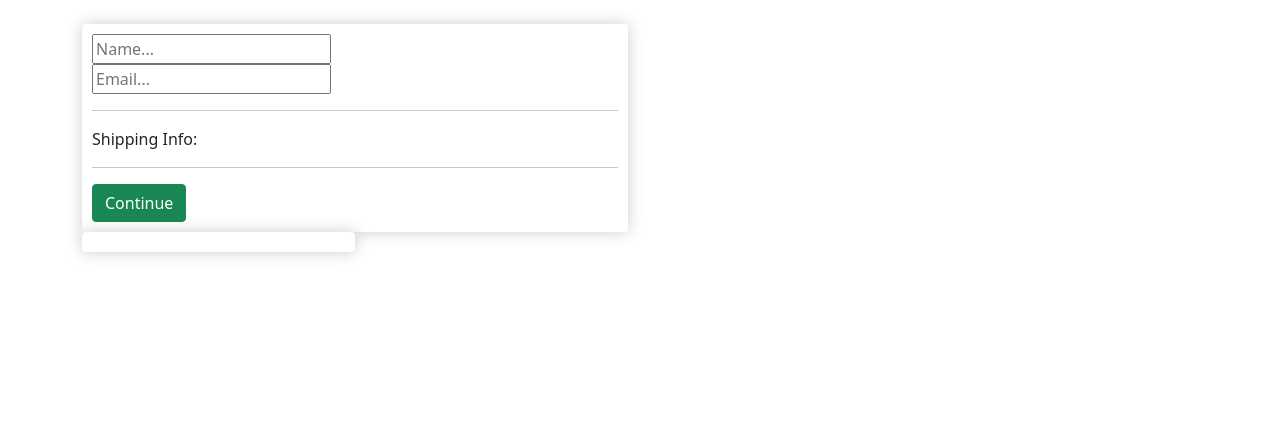
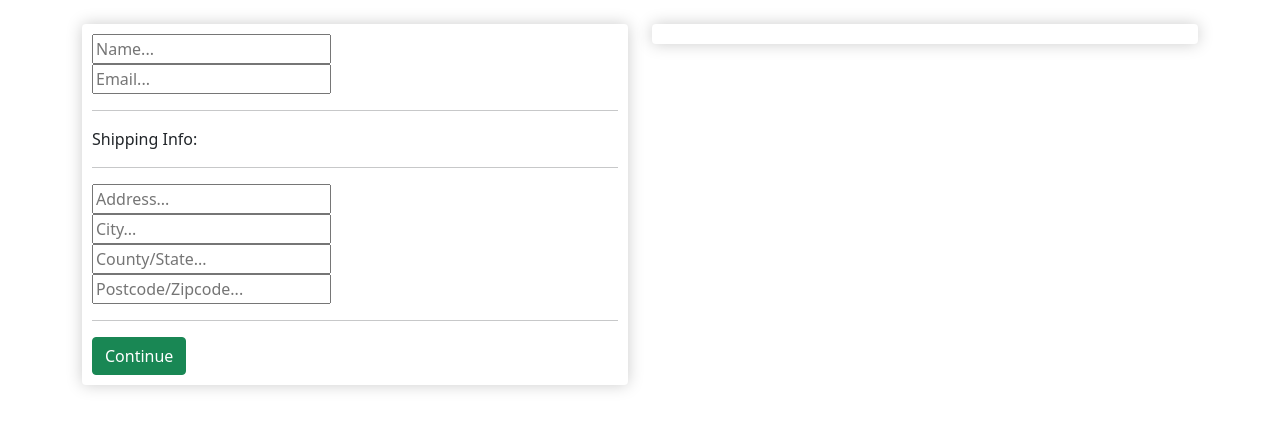
Before and after one commit to JPT96/MS4_ecomproj, a Django app: page /checkout/ in a window 1280 px wide. Shown: the part 84-513 px from the top of the page. Run offline with Django 3.2, Linux system fonts and the light colour scheme.

Commit message:
add inputs for relevant shippimg info needed

```diff
--- a/shop/templates/shop/checkout.html
+++ b/shop/templates/shop/checkout.html
@@ -12,12 +12,25 @@
                     </div>
                     <div class="formfield">
                         <input required class="form-inputs"type="text" name="email" placeholder="Email...">
+                    </div>
 
                 </div>
                 <div id="shipping-info">
                     <hr>
                     <p>Shipping Info:</p>
-
+                    <hr>
+                    <div class="formfield">
+                        <input required class="form-inputs"type="text" name="address" placeholder="Address...">
+                    </div>
+                    <div class="formfield">
+                        <input required class="form-inputs"type="text" name="city" placeholder="City...">
+                    </div>
+                    <div class="formfield">
+                        <input required class="form-inputs"type="text" name="county/state" placeholder="County/State...">
+                    </div>
+                    <div class="formfield">
+                        <input required class="form-inputs"type="text" name="postcode/zipcode" placeholder="Postcode/Zipcode...">
+                    </div>
                 </div>
                 <hr>
                 <input id="form-button" class="btn btn-success btn-block" type="submit" value="Continue">
```
